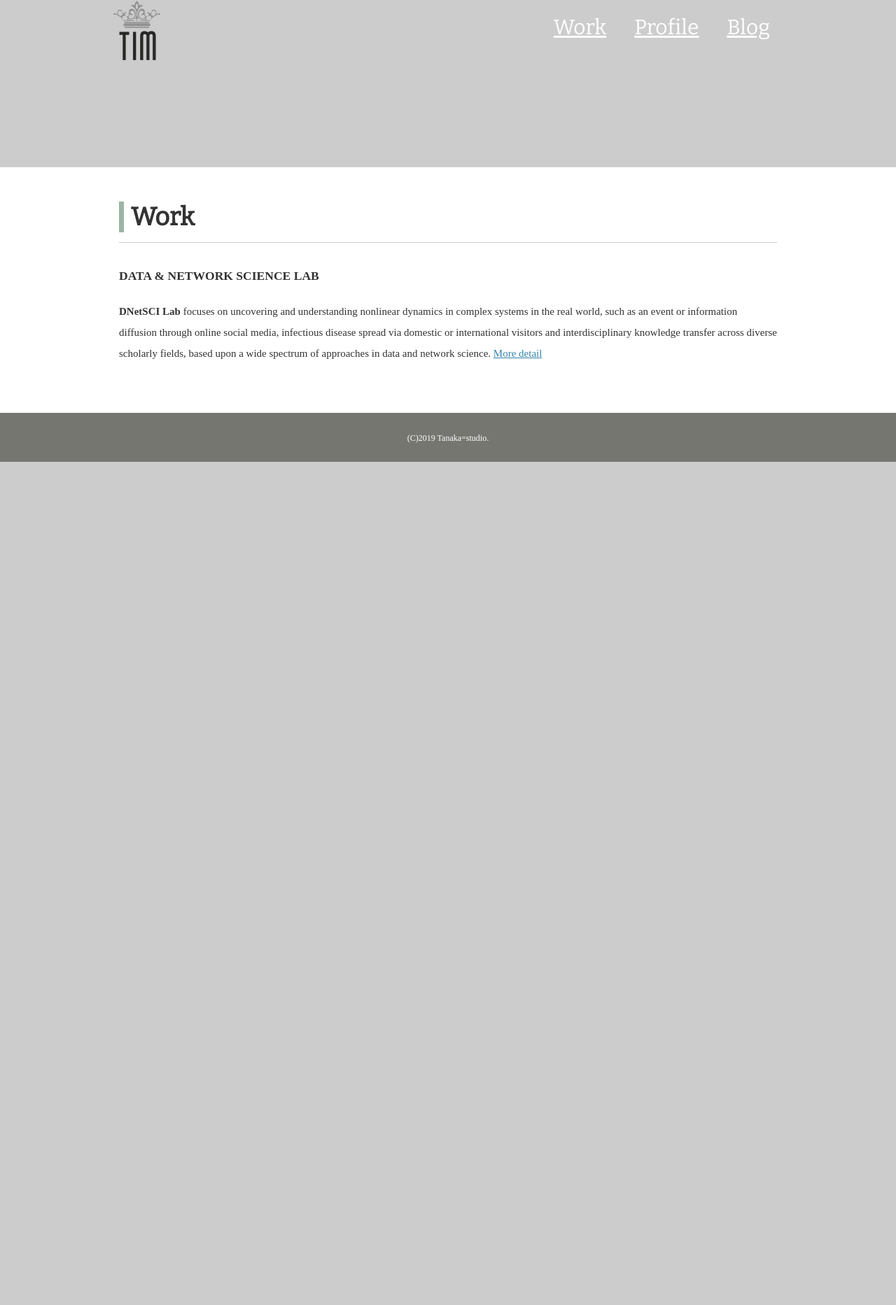
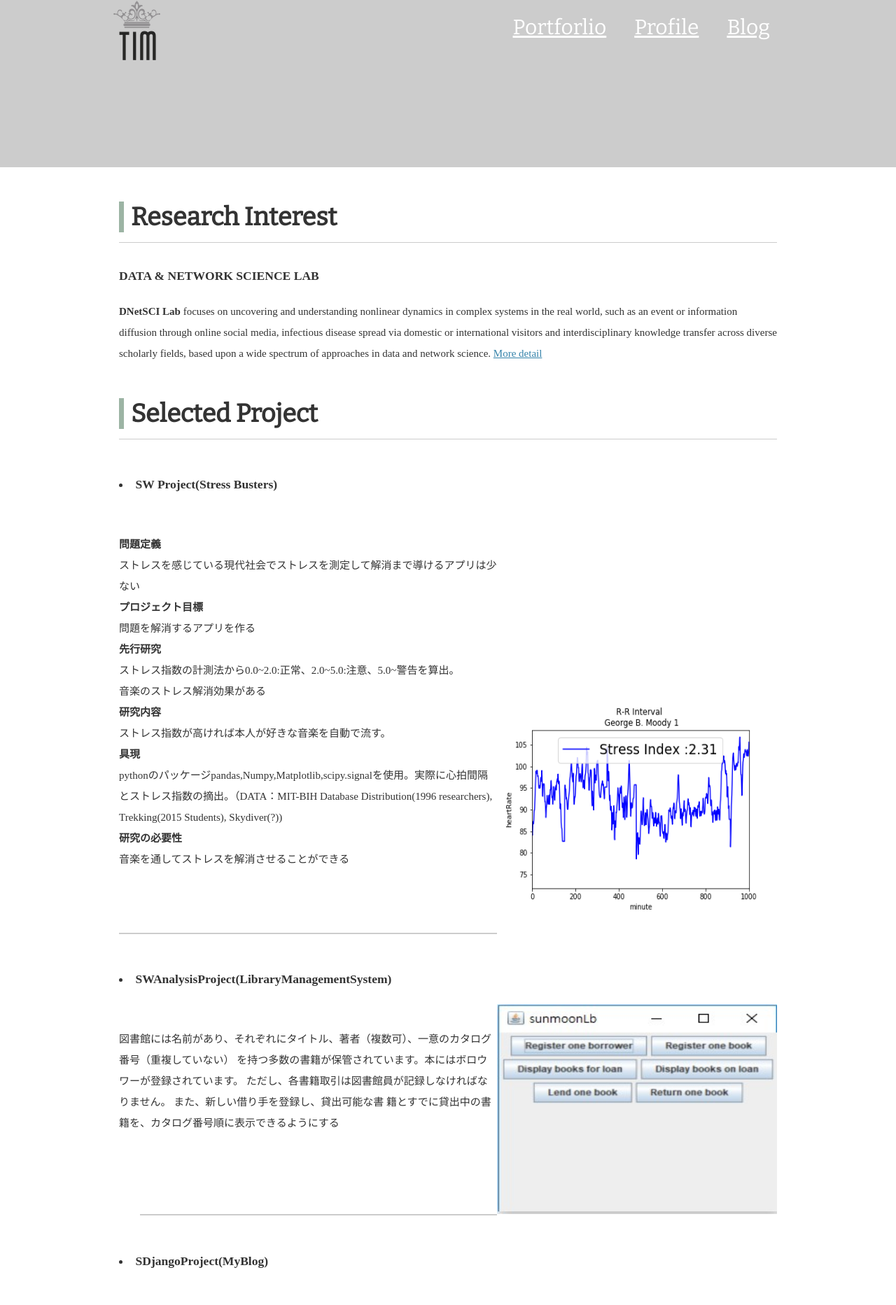
Before and after one commit to tim0114gap/mysite, a Django app: page /work/ in a window 1280 px wide. Shown: the part 51-1916 px from the top of the page at 70% size. Before the commit the page ends 711 px from the top, so only its background shows below. Run offline with Django 3.2, Linux system fonts and the light colour scheme.

Commit message:
modified my htmls

```diff
--- a/blog/templates/blog/blog.html
+++ b/blog/templates/blog/blog.html
@@ -9,7 +9,7 @@
 	</div>
 	<nav>
 		<ul class="global-nav">
-			<li><a href="{% url 'blog:work' %}">Work</a></li>
+			<li><a href="{% url 'blog:work' %}">Portforlio</a></li>
 			<li><a href="{% url 'blog:profile' %}">Profile</a></li>
 			<li><a href="{% url 'blog:blog' %}">Blog</a></li>
 		</ul>
--- a/blog/templates/blog/index.html
+++ b/blog/templates/blog/index.html
@@ -9,7 +9,7 @@
 	</div>
 	<nav>
 		<ul class="global-nav">
-			<li><a href="{% url 'blog:work' %}">Work</a></li>
+			<li><a href="{% url 'blog:work' %}">Portforlio</a></li>
 			<li><a href="{% url 'blog:profile' %}">Profile</a></li>
 			<li><a href="{% url 'blog:blog' %}">Blog</a></li>
 		</ul>
--- a/blog/templates/blog/profile.html
+++ b/blog/templates/blog/profile.html
@@ -8,7 +8,7 @@
 	</div>
 	<nav>
 		<ul class="global-nav">
-			<li><a href="{% url 'blog:work' %}">Work</a></li>
+			<li><a href="{% url 'blog:work' %}">Portforlio</a></li>
 			<li><a href="{% url 'blog:profile' %}">Profile</a></li>
 			<li><a href="{% url 'blog:blog' %}">Blog</a></li>
 		</ul>
--- a/blog/templates/blog/work.html
+++ b/blog/templates/blog/work.html
@@ -9,7 +9,7 @@
 	</div>
 	<nav>
 		<ul class="global-nav">
-			<li><a href="{% url 'blog:work' %}">Work</a></li>
+			<li><a href="{% url 'blog:work' %}">Portforlio</a></li>
 			<li><a href="{% url 'blog:profile' %}">Profile</a></li>
 			<li><a href="{% url 'blog:blog' %}">Blog</a></li>
 		</ul>
@@ -20,11 +20,68 @@
 			<div class="main-center">
 				<section class="profile clearfix">
 					<div class="profile-txt">
-						<h1 class="icon">Work</h1>
+						<h1 class="icon">Research Interest</h1>
 						<h3><p><span>DATA & NETWORK SCIENCE LAB</span><br></h3>
 						<b>DNetSCI Lab</b> focuses on uncovering and understanding nonlinear dynamics in complex systems in the real world, such as an event or information diffusion through online social media, infectious disease spread via domestic or international visitors and interdisciplinary knowledge transfer across diverse scholarly fields, based upon a wide spectrum of approaches in data and network science.
 						<a href="https://sites.google.com/site/minkyoungkimm/dnetsci-lab">More detail</a>
 					</div>
+				</section>
+				<section class="profile clearfix">
+					<div class="profile-txt">
+						<h1 class="icon">Selected Project</h1>
+						<div style="float:left; width: 540px;">
+							<h3><p><span><li>SW Project(Stress Busters)</li></span><br></h3>
+							<b>問題定義</b><br>
+							ストレスを感じている現代社会でストレスを測定して解消まで導けるアプリは少ない<br>
+							<b>プロジェクト目標</b><br>
+							問題を解消するアプリを作る<br>
+							<b>先行研究 </b><br>
+							ストレス指数の計測法から0.0~2.0:正常、2.0~5.0:注意、5.0~警告を算出。<br>
+							音楽のストレス解消効果がある<br>
+							<b>研究内容</b><br>
+							ストレス指数が高ければ本人が好きな音楽を自動で流す。<br>
+							<b>具現</b><br>
+							pythonのパッケージpandas,Numpy,Matplotlib,scipy.signalを使用。実際に心拍間隔とストレス指数の摘出。（DATA：MIT-BIH Database Distribution(1996 researchers), Trekking(2015 Students), Skydiver(?))<br>
+							<b>研究の必要性</b><br>
+							音楽を通してストレスを解消させることができる<br>
+							<div style="margin-top: 90px; margin-bottom: 30px; border: 1px solid #cccccc;"></div>
+						</div>
+						<img src="{% static 'blog/images/heartRateSample.png' %}" alt="田中宗賢profile" style="float:right; height: 300px; width: 400px; margin-top: 350px;">
+
+						<div style="float:left; width: 540px;">
+							<h3><p><span><li>SWAnalysisProject(LibraryManagementSystem)</li></span><br></h3>
+							図書館には名前があり、それぞれにタイトル、著者（複数可）、一意のカタログ番号（重複していない）
+							を持つ多数の書籍が保管されています。本にはボロウワーが登録されています。 ただし、各書籍取引は図書館員が記録しなければなりません。
+							また、新しい借り手を登録し、貸出可能な書 籍とすでに貸出中の書籍を、カタログ番号順に表示できるようにする
+							<div style="margin-top: 115px; margin-bottom: 30px; margin-left: 30px; border: 1px solid #cccccc;"></div>
+						</div>
+						<img src="{% static 'blog/images/lbSystem.jpg' %}" alt="田中宗賢profile" style="float:right; height: 300px; width: 400px; margin-top: 70px;">
+
+						<div style="float:left; width: 540px;">
+							<h3><p><span><li>SDjangoProject(MyBlog)</li></span><br></h3>
+							<a href="http://tim0114gap.pythonanywhere.com/index/">tim0114gapHomepage</a><br>
+							PythonのWeb frameworkであるDjangoでローカル環境ですが自分のブログを作成。
+							自分の自己紹介、今やっていること、スキル、資格、ブログ内容を投稿できるようにしました。
+							<div style="margin-top: 115px; margin-bottom: 30px; border: 1px solid #cccccc;"></div>
+						</div>
+						<img src="{% static 'blog/images/blog.jpg' %}" alt="田中宗賢profile" style="float:right; height: 240px; width: 400px; margin-top: 100px;">
+
+						<div style="float:left; width: 540px;">
+							<h3><p><span><li>GWTProject(BookMark)</li></span><br></h3>
+							GWT（Google Web Toolkit）で登録したブックマークのクリックした回数を実際にSQLで記録し、
+							多い順に左から自動整列をする機能と、ブックマークにカテゴリーという分野を設定し、同じカテゴリー内で人気のあるブックマークのおすすめを表示する機能をモデリングしました。
+							<div style="margin-top: 115px; margin-bottom: 30px; border: 1px solid #cccccc;"></div>
+						</div>
+						<iframe style="float:right; height: 300px; width: 400px; margin-top: 30px;" src="https://www.youtube.com/embed/YVL4n8OGxl8" frameborder="0" allow="accelerometer; autoplay; encrypted-media; gyroscope; picture-in-picture" allowfullscreen></iframe>
+
+						<div style="float:left; width: 540px;">
+							<h3><p><span><li>Sunmoon Creators(Want to be bird)</li></span><br></h3>
+							Coming soon~~~
+							<div style="margin-top: 115px; margin-bottom: 30px; border: 1px solid #cccccc;"></div>
+						</div>
+					</div>
+
+				</section>
 			</div>
 		</div>
 	</div>
```
Also changed, not shown: blog/static/blog/images/blog.jpg (added), blog/static/blog/images/heartRateSample.png (added), blog/static/blog/images/lbSystem.jpg (added), blog/static/blog/style.css (line endings or trailing spaces).
